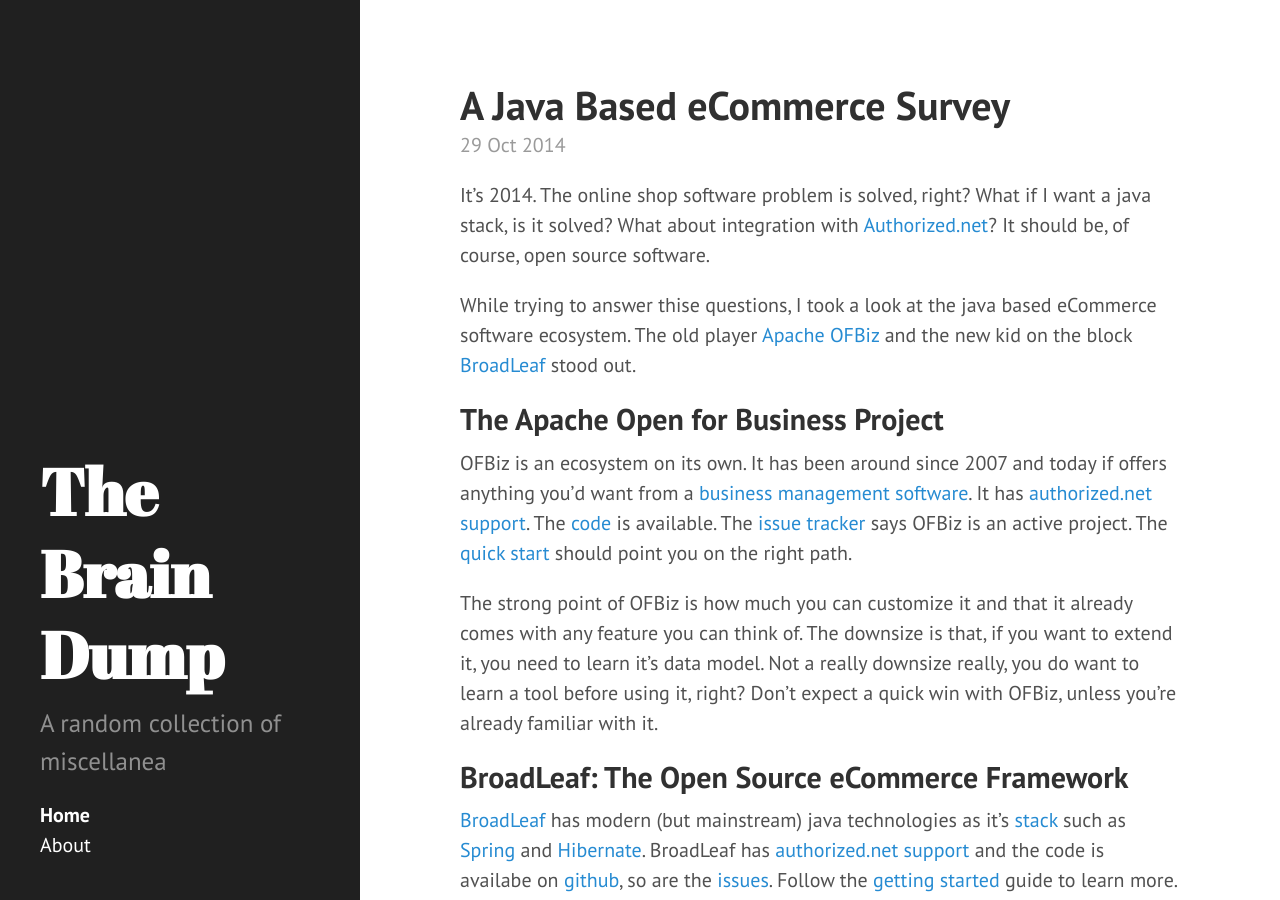
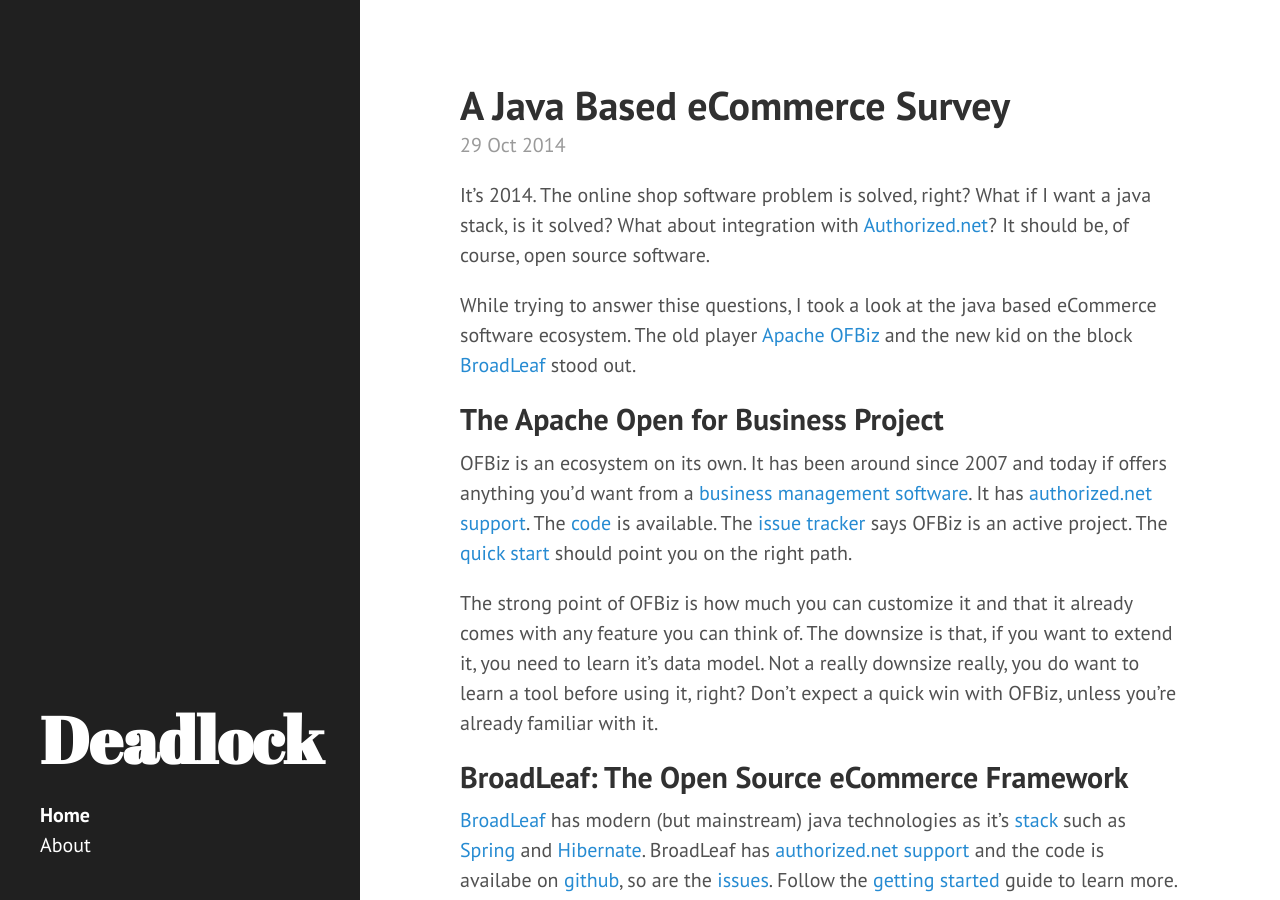
Before and after one commit to mercer/mercer.github.io, a Jekyll site: the page built from index.html, in a window 1280 px wide and 900 px high. Built offline with Jekyll 4.4.1, drawn with Linux system fonts in a browser that asks for light colours; Markdown is read by kramdown in place of the engine named in the settings; the list of posts is cut into pages by our own code.

Commit message:
Update _config.yml

```diff
--- a/_config.yml
+++ b/_config.yml
@@ -6,9 +6,8 @@
 permalink:        pretty
 
 # Setup
-title:            The Brain Dump
+title:            Deadlock
 tagline:          'The Blog Is Smarter Than The Brain'
-description:      'A random collection of miscellanea'
 url:              http://mercer.github.io
 timezone:         Europe/Bucharest
 
```
